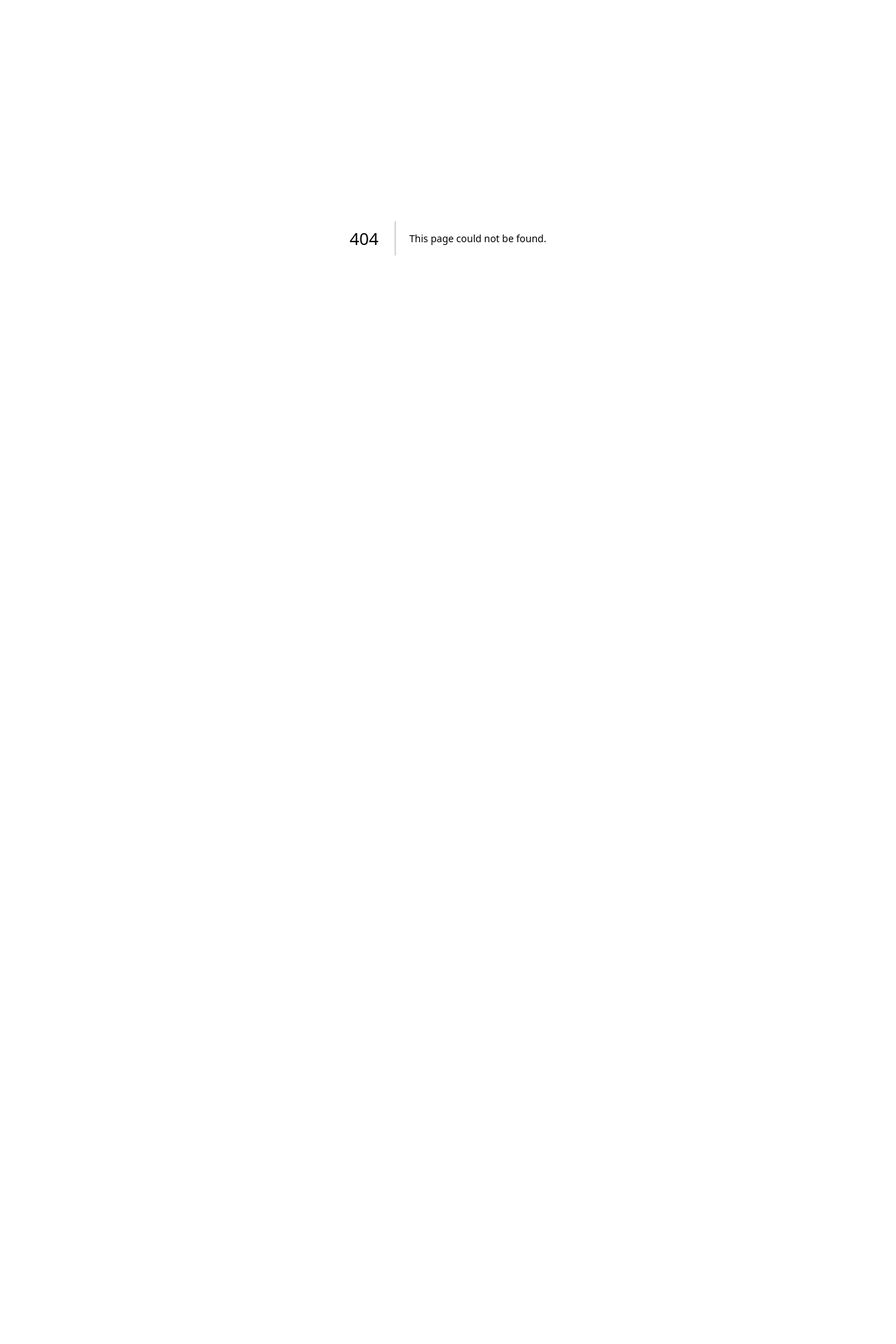
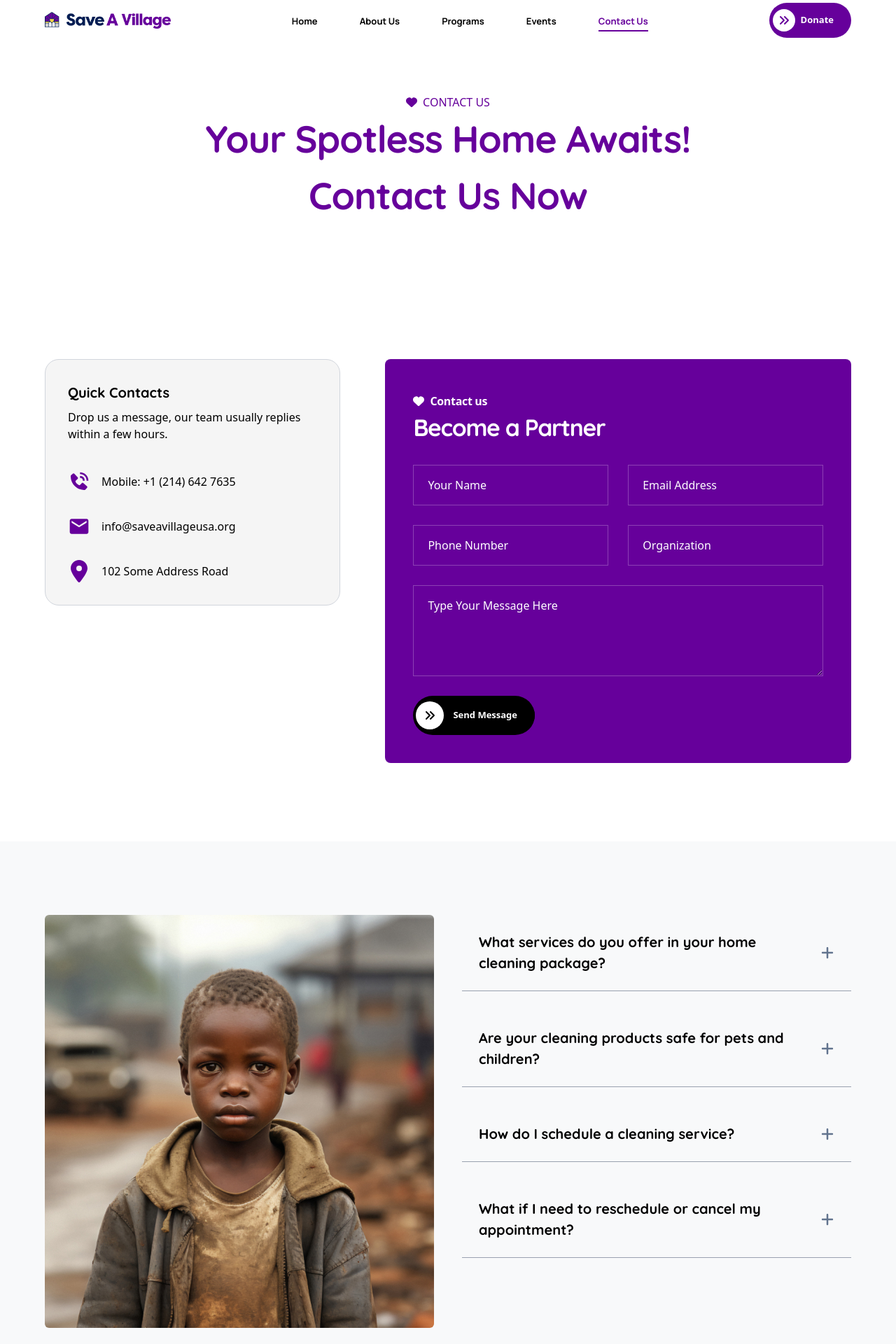
Before and after one commit to KaltechCode/saveavillage, a Next.js app: page /contact-us in a window 1280 px wide. Before the commit this address had no page. Shown: the part 60-1980 px from the top of the page at 70% size. Before the commit the page ends 800 px from the top, so only its background shows below. Built offline with nearby package versions, Linux system fonts and the light colour scheme.

Commit message:
contact page

```diff
--- /dev/null
+++ b/app/contact-us/page.tsx
@@ -0,0 +1,43 @@
+"use client";
+import { FaHeart } from "react-icons/fa6";
+
+import FAQAccordion from "@/components/medium/Accordion";
+import Header from "@/components/layout/Header";
+import Footer from "@/components/layout/footer";
+import FormSection from "@/components/large/contact/FormSection";
+import AccordionSection from "@/components/large/contact/AccordionSection";
+
+function Page() {
+  return (
+    <>
+      <Header />
+      <main>
+        <section className="h-auto py-[3em] md:py-[5em] lg:py-[4em] ">
+          <div className="section-container  h-full">
+            <div className="flex  flex-col justify-center items-center h-full">
+              {/* section tittle*/}
+              <div className="">
+                <p className="text-center text-primary flex items-center justify-center gap-2">
+                  <span>
+                    <FaHeart className="text-primary" />{" "}
+                  </span>
+                  CONTACT US
+                </p>
+                <h2 className="hero-title-text text-center text-primary! md:w-[80%] lg:w-[70%] mobile-landscape:w-[60%] mx-auto">
+                  Your Spotless Home Awaits! Contact Us Now
+                </h2>
+              </div>
+            </div>
+          </div>
+        </section>
+
+        <FormSection />
+
+        <AccordionSection />
+      </main>
+      <Footer />
+    </>
+  );
+}
+
+export default Page;
--- a/app/globals.css
+++ b/app/globals.css
@@ -197,3 +197,8 @@ body {
   transform: rotate(0);
   box-shadow: -5px 5px #fff;
 }
+
+
+.swiper-wrapper {
+  transition-timing-function: ease-in-out !important; /* 👈 Makes start and stop smooth */
+}
--- a/components/large/Hero.tsx
+++ b/components/large/Hero.tsx
@@ -30,11 +30,12 @@ export default function Hero() {
   const nextRef = useRef<HTMLButtonElement>(null);
 
   return (
-    <section className="relative  w-[90%] mx-auto mt-7 lg:max-w-[1200px] xl:max-w-[1800px]">
+    <section className="relative  w-[90%] mx-auto mt-7 lg:max-w-[1200px] xl:max-w-[1800px]  rounded-[20px] overflow-hidden">
       <Swiper
         modules={[Navigation, Autoplay]}
         loop
-        autoplay={{ delay: 5000, pauseOnMouseEnter: true }}
+        autoplay={{ delay: 2300 }}
+        speed={1000}
         navigation={{
           prevEl: prevRef.current,
           nextEl: nextRef.current,
@@ -67,7 +68,7 @@ export default function Hero() {
                 alt={slide.title}
                 fill
                 priority
-                className="object-cover"
+                className="object-cover  rounded-[20px]"
               />
 
               <div
--- /dev/null
+++ b/components/large/contact/AccordionSection.tsx
@@ -0,0 +1,17 @@
+import FAQAccordion from "@/components/medium/Accordion";
+import React from "react";
+
+function AccordionSection() {
+  return (
+    <section className="py-[3em] md:py-[6em] lg:py-[2em] xl:min-h-screen xl:flex xl:items-center bg-[#F8F9FA]">
+      <div className="w-[90%] mx-auto lg:max-w-[1200px] xl:max-w-[1500px]">
+        <div className="grid h-full gap-10 mobile-landscape: lg:grid-cols-2">
+          <div className="w-full h-[500px] xl:h-[590px] lg:h-full max-h-[620px] relative md:hidden lg:grid rounded-md overflow-hidden bg-[url(/save-a-village-poor-boy.jpg)] bg-center bg-cover"></div>
+          <FAQAccordion />
+        </div>
+      </div>
+    </section>
+  );
+}
+
+export default AccordionSection;
--- /dev/null
+++ b/components/large/contact/FormSection.tsx
@@ -0,0 +1,72 @@
+import { FaLocationDot } from "react-icons/fa6";
+import { MdEmail } from "react-icons/md";
+import { BiSolidPhoneCall } from "react-icons/bi";
+
+import { motion } from "motion/react";
+import Contact_form from "@/components/medium/Contact_Form";
+import { FaHeart } from "react-icons/fa6";
+
+function FormSection() {
+  return (
+    <div>
+      <div className="py-[2em] md:py-[2em] lg:py-[7em] w-[90%] mx-auto lg:max-w-[1200px] xl:max-w-[1500px] ">
+        <div className="grid grid-cols-1 gap-7 lg:gap-16 xl:gap-16 md-landscape:grid-cols-5 lg:grid-cols-5">
+          <motion.div
+            className="bg-title rounded-medium lg:order-2 pb-10 bg-primary py-[3em] px-5 xl:px-10 rounded-lg mobile-landscape:col-span-3 lg:col-span-3"
+            initial={{ y: 100, opacity: 0 }}
+            whileInView={{ y: 0, opacity: 1 }}
+            viewport={{ once: true }}
+            transition={{ duration: 0.9 }}
+          >
+            <div className="">
+              <p className="flex gap-2 subtitle font-openSans justify-start! items-center text-white! hero-label">
+                <span>
+                  <FaHeart />
+                </span>
+                Contact us
+              </p>
+              <h2 className="section-title-text text-white!">
+                Become a Partner
+              </h2>
+            </div>
+
+            <Contact_form />
+          </motion.div>
+
+          <div className="rounded-[20px] border border-gray-300 bg-[#f5f5f5] p-6 md:p-8 mobile-landscape:col-span-2 lg:col-span-2 h-max md-landscape:order-3 ">
+            <h3 className="title-text mb-2!">Quick Contacts</h3>
+
+            <p className="">
+              Drop us a message, our team usually replies within a few hours.
+            </p>
+
+            <div className="mt-10 flex flex-col gap-8">
+              {/* Phone */}
+              <div className="flex items-center gap-4">
+                <BiSolidPhoneCall size={32} className="fill-primary" />
+
+                <p className="">Mobile: +1 (214) 642 7635</p>
+              </div>
+
+              {/* Email */}
+              <div className="flex items-center gap-4">
+                <MdEmail size={32} className="fill-primary" />
+
+                <p className="">info@saveavillageusa.org</p>
+              </div>
+
+              {/* Address */}
+              <div className="flex items-center gap-4">
+                <FaLocationDot size={32} className="fill-primary" />
+
+                <p className="">102 Some Address Road</p>
+              </div>
+            </div>
+          </div>
+        </div>
+      </div>
+    </div>
+  );
+}
+
+export default FormSection;
--- a/components/layout/Navbar.tsx
+++ b/components/layout/Navbar.tsx
@@ -1,12 +1,14 @@
+"use client";
 import Image from "next/image";
-import React from "react";
 import Button from "../small/Button";
 import { HiBars3 } from "react-icons/hi2";
 import Link from "next/link";
 import { navlinks } from "@/constant/data";
 import { INAVLINK } from "@/constant/types";
+import { usePathname } from "next/navigation";
 
 function Navbar() {
+  const path = usePathname();
   return (
     <nav
       className="
@@ -43,7 +45,7 @@ function Navbar() {
             <li>
               <Link
                 href={link.link}
-                className="cursor-pointer bold-p-text"
+                className={`cursor-pointer bold-p-text font-bold! ${path === link.link ? "text-primary border-b border-b-2 border-primary py-1 transition-all duration-300" : "text-black py-1"}`}
                 key={key}
               >
                 {link.label}
--- a/components/layout/footer.tsx
+++ b/components/layout/footer.tsx
@@ -233,6 +233,16 @@ function Footer() {
             <div className="flex justify-center gap-6">
               <a href="#">Terms & Conditions</a>
               <a href="#">Privacy Policy</a>
+              <p>
+                Designed by{" "}
+                <Link
+                  href="https://kaltechconsultancy.tech/"
+                  target="_blank"
+                  className="text-[#f6d648]"
+                >
+                  Kaltech
+                </Link>
+              </p>
             </div>
           </div>
         </div>
--- /dev/null
+++ b/components/medium/Accordion.tsx
@@ -0,0 +1,73 @@
+"use client";
+
+import { useState } from "react";
+import { FaPlus } from "react-icons/fa6";
+import { IoMdClose } from "react-icons/io";
+
+const faqs = [
+  {
+    question: "What services do you offer in your home cleaning package?",
+    answer:
+      "We provide deep cleaning, regular maintenance, move-in/move-out cleaning, dusting, vacuuming, sanitizing, and optional add-ons like carpet and upholstery cleaning.",
+  },
+  {
+    question: "Are your cleaning products safe for pets and children?",
+    answer:
+      "Yes! We use eco-friendly, non-toxic cleaning products that are safe for children, pets, and allergy-sensitive individuals while remaining effective.",
+  },
+  {
+    question: "How do I schedule a cleaning service?",
+    answer:
+      "Book online, call, or message us to schedule your preferred date, time, and service type with flexible recurring options.",
+  },
+  {
+    question: "What if I need to reschedule or cancel my appointment?",
+    answer:
+      "Notify us 24 hours before to reschedule or cancel without fees; last-minute cancellations may incur a small charge.",
+  },
+];
+
+export default function FAQAccordion() {
+  const [activeIndex, setActiveIndex] = useState(-1);
+
+  const toggleAccordion = (index: number) => {
+    setActiveIndex(activeIndex === index ? -1 : index);
+  };
+
+  return (
+    <div className="mx-auto flex w-full flex-col gap-7">
+      {faqs.map((faq, index) => {
+        const isOpen = activeIndex === index;
+
+        return (
+          <div key={index} className="overflow-hidden border-b border-gray-400">
+            <button
+              onClick={() => toggleAccordion(index)}
+              className="flex w-full items-center justify-between px-6 py-6 text-left rounded-full "
+            >
+              <h3 className="pr-4 title-text">{faq.question}</h3>
+
+              {isOpen ? (
+                <IoMdClose className="h-5 w-5 shrink-0 text-slate-500" />
+              ) : (
+                <FaPlus className="h-5 w-5 shrink-0 text-slate-500" />
+              )}
+            </button>
+
+            <div
+              className={`grid transition-all duration-300 ease-in-out ${
+                isOpen ? "grid-rows-[1fr]" : "grid-rows-[0fr]"
+              }`}
+            >
+              <div className="overflow-hidden">
+                <div className="px-6 pb-6 leading-8 ">
+                  <p> {faq.answer}</p>
+                </div>
+              </div>
+            </div>
+          </div>
+        );
+      })}
+    </div>
+  );
+}
--- a/components/medium/Partners.tsx
+++ b/components/medium/Partners.tsx
@@ -21,7 +21,9 @@ function Partners() {
         <div className="grid grid-cols-2 mobile-landscape:grid-cols-4 md:grid-cols-4 gap-4 lg:gap-10 xl:gap-16 mt-10 md:mt-12">
           {partners.map((item: string, key: number) => {
             return (
-              <div className="bg-[#F4F4F4] py-10 px-5 rounded-lg">{item}</div>
+              <div className="bg-[#F4F4F4] py-10 px-5 rounded-lg">
+                <p className="title-text">{item}</p>
+              </div>
             );
           })}
         </div>
```
